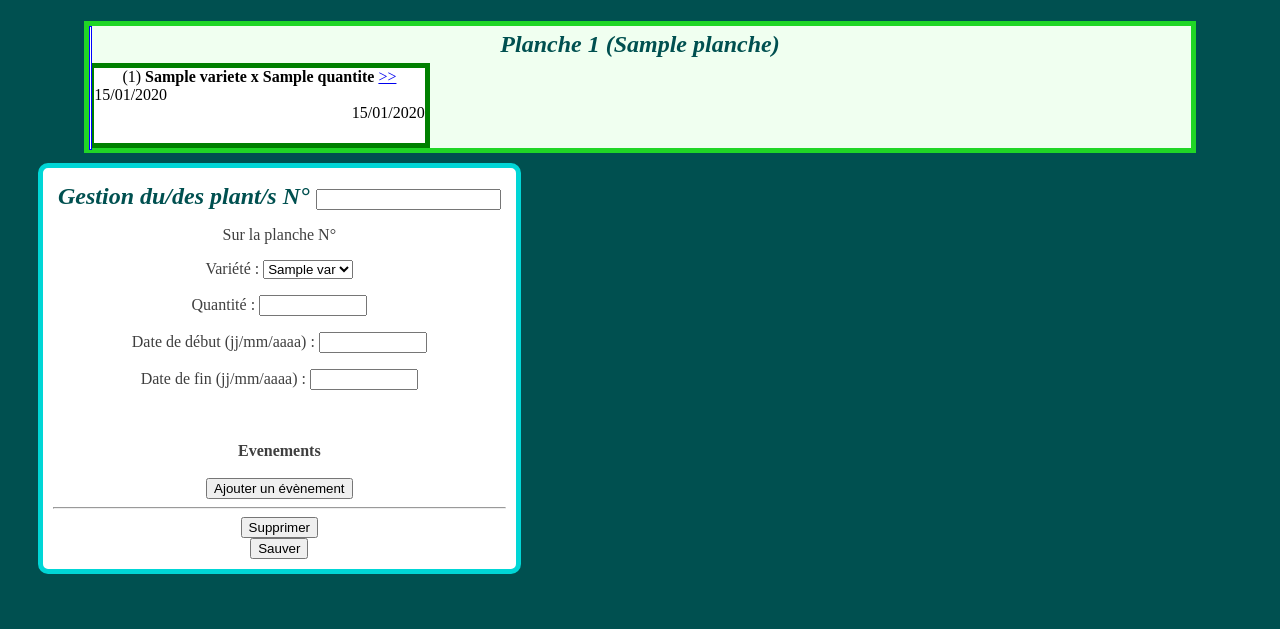
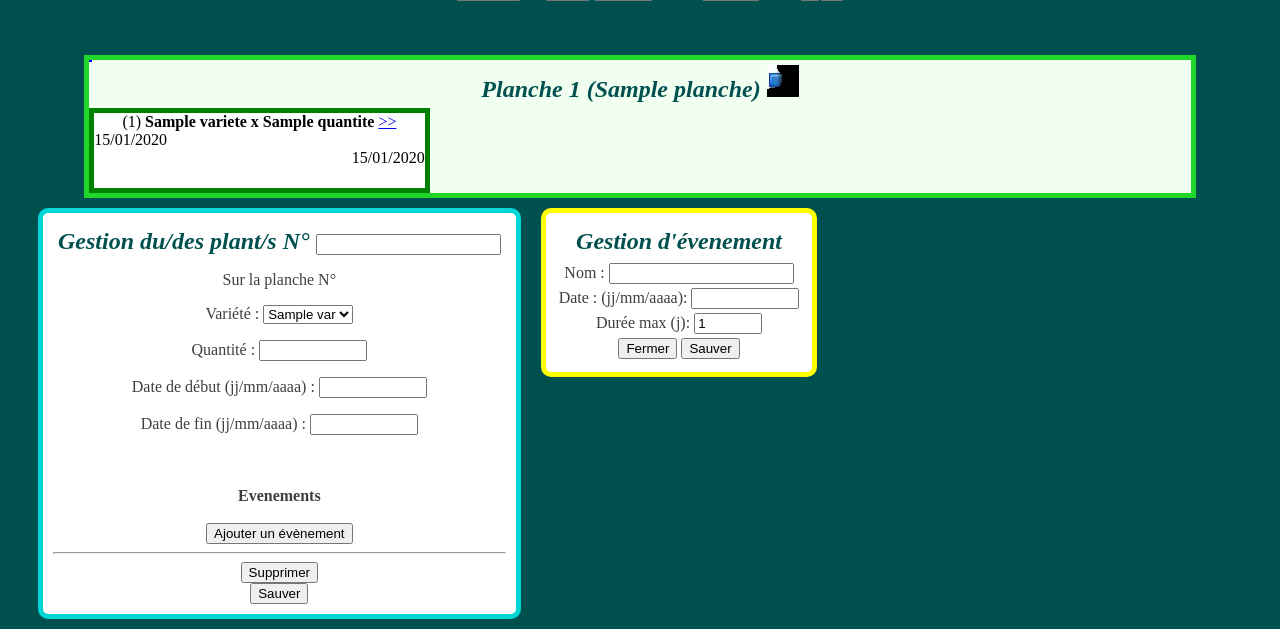
Before and after one commit to vgaz/test3, a Django app: template main/templates/main/chrono_planches.html in a window 1280 px wide. Shown: the part 501-1130 px from the top of the page. Before the commit the page ends 1075 px from the top, so only its background shows below. Run offline with Django 3.2, Linux system fonts and the light colour scheme; the template is opened without the code that fills it: most values are stand-ins (such as "Sample title", 1, 10 or a date in 2020); parts of the project's set-up code (start-up, migrations or seed data) failed here and were passed over; some libraries are stand-ins or nearby versions.

Commit message:
debut ajout plant dans vue chrono planches

```diff
--- a/main/templates/main/chrono_planches.html
+++ b/main/templates/main/chrono_planches.html
@@ -12,6 +12,10 @@
     border: 2px solid blue;
 }
 
+.nouveau_plant
+{
+display:none;
+}
 .chrono_plant
     {
     width: 30%;
@@ -117,6 +121,73 @@ function  balisagePlants()
         }
     }
 
+
+
+function ajouteNouveauPlant()
+    {
+    s_nouveauPlanId = getTicket() + '_'
+    s_plant = '<div class="plant"
+    			id="$ID_PLANT$"
+    			onmousedown="editePlant(this);toggleMove(this)"
+    			onmouseup="toggleMove(this)" \
+                variete="" \
+                quantite="" \
+                date_debut="" \
+                date_fin=""  \
+                largeur_cm=""  \
+                hauteur_cm=""  \
+                nb_rangs=""  \
+                intra_rang_cm=""  >'
+    s_plant += '<span><div class="num_plant"> </div><div class="variete"> </div></span><br/>'
+    s_plant += '<div class="largeur_cm"> </div> <div class="hauteur_cm"> </div><br/>'
+    s_plant += '<div class="coord_x_cm"> </div> <div class="coord_y_cm"> </div><br/>'
+    s_plant += 'Du <div class="date_debut"> </div> au <div class="date_fin"> </div><br/>'
+    s_plant += '</div>'
+    s_plant = s_plant.replace("$ID_PLANT$", s_nouveauPlanId)
+
+    document.getElementById("matrice").innerHTML += s_plant
+    plan_courrant = s_nouveauPlanId
+    affichePlants()
+
+    }
+
+function supprimePlant(plant_id)
+    {
+    s_request = "cde=supprime_plant&id="+ id_plant
+    rep = requestServer(s_request)
+    jsonRep = JSON.parse(rep)
+    document.getElementById('divEditPlant').style.display = "none"
+    document.getElementById('matrice').removeChild(document.getElementById(plant_id))
+    }
+
+
+function editePlant(hPlant)
+    {
+    // recup evenements liés à ce plant
+    id_plant = hPlant.getAttribute("id")
+
+    if (id_plant.search("_") != 1)
+        majListEvts(id_plant)
+
+    // maj variété
+    id_variet  = hPlant.getAttribute("variete")
+    list = document.getElementById("editPlant_select_var").getElementsByTagName("option")
+    for(ii=0;ii<list.length;ii++)
+        if (list[ii].value == id_variet)
+            {
+            document.getElementById("editPlant_select_var").options[ii].selected=true
+            break
+           }
+
+    // maj attributs plant
+    document.getElementById("editPlant_id_planche").innerHTML = {{planche.num}}
+    document.getElementById("editPlant_plantId").innerHTML = id_plant
+    document.getElementById("editPlant_quantite").value = hPlant.getAttribute("quantite")
+    document.getElementById("editPlant_date_debut").value =  hPlant.getAttribute("date_debut")
+    document.getElementById("editPlant_date_fin").value =  hPlant.getAttribute("date_fin")
+    document.getElementById("divEditPlant").style.display = "inline"
+    }
+
 </script>
 
 {% endblock %}
@@ -124,6 +195,17 @@ function  balisagePlants()
 {% block title %}Suivi temporel des plants sur les planches{% endblock %}
 
 {% block content %}
+
+<div class="nouveau_plant" id="0" onmousedown="editePlant(this);toggleMove(this)" onmouseup="toggleMove(this)" \
+                variete="" quantite=""  date_debut="" date_fin="" largeur_cm=""  \
+                hauteur_cm="" nb_rangs="" intra_rang_cm=""  >
+    <span><div class="num_plant"> </div><div class="variete"> </div></span><br/>'
+    <div class="largeur_cm"> </div> <div class="hauteur_cm"> </div><br/>'
+    <div class="coord_x_cm"> </div> <div class="coord_y_cm"> </div><br/>'
+    Du <div class="date_debut"> </div> au <div class="date_fin"> </div><br/>'
+</div>'
+
+
 
 <p id="divInfoDebug"> </p>
 
@@ -149,7 +231,7 @@ Pas de <input style="width: 50px" type="text" id="decalage_j" name="decalage_j"
 	<br/>
     <div id="cadre_chrono_pl{{planche.num}}" class="cadre_chrono">
     <div class="barre_du_jour"> </div>
-    <h2>Planche {{planche.num}} ({{planche.nom}})</h2>
+    <h2>Planche {{planche.num}} ({{planche.nom}}) <img src="{{STATIC_URL}}images/plus.png" title="ajouter un plant"> </h2>
 
         {# plants existants en base #}
         {% for plant in planche.l_plants %}
@@ -201,13 +283,13 @@ Pas de <input style="width: 50px" type="text" id="decalage_j" name="decalage_j"
 	    <input type='button' value='Sauver' name='sauve' onclick="majPlant()"/><br/>
 	</div>
 
-	<div class="YellowFrame" style="display: none" id="divEditEvenement">
+	<div class="YellowFrame" style="display:bl" id=ock"divEditEvenement">
 
 		<h2>Gestion d'évenement</h2>
 		<table>
         <tr><td>Nom : <input type="hidden" value="0" id="edit_evt_id"/><input type="text" value="" id="edit_evt_nom"/></td></tr>
         <tr><td>Date : (jj/mm/aaaa): <input style="width: 100px" type="text" value="" id="edit_evt_date"/></td></tr>
-        <tr><td>Durée (j): <input style="width: 60px" type="text" value="1" id="edit_evt_duree_j"/></td></tr>
+        <tr><td>Durée max (j): <input style="width: 60px" type="text" value="1" id="edit_evt_duree_j"/></td></tr>
 		<tr><td><input type="button" value="Fermer" onclick="document.getElementById('divEditEvenement').style.display = 'none'" />
 		        <input type="button" value="Sauver" onclick="sauveEvenement()" />
 		</td></tr>
```
Also changed, not shown: main/templates/main/home.html (+1 -6 lines), main/static/images/plus.png (added).
